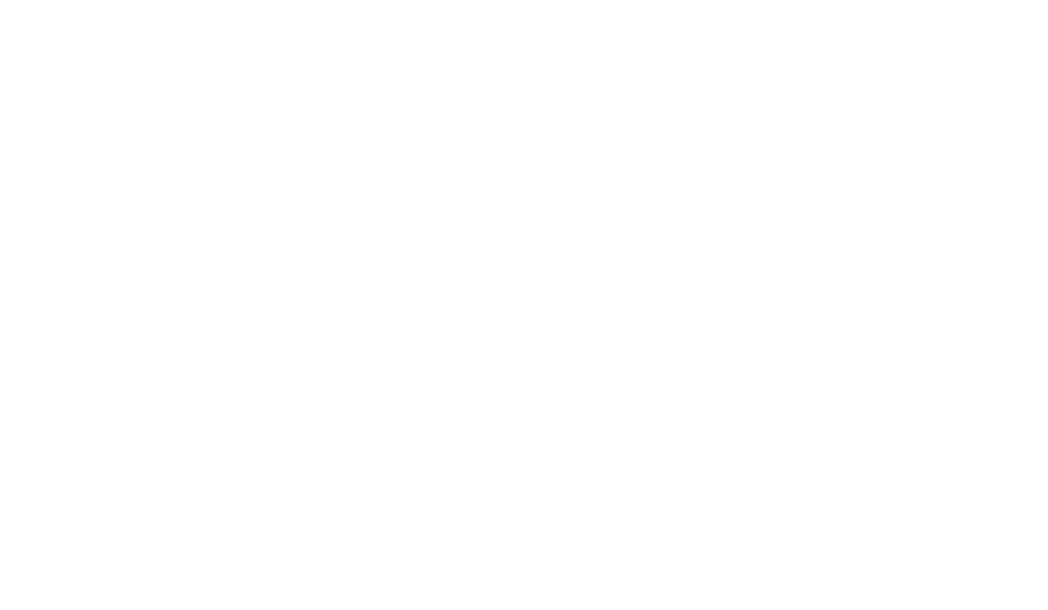
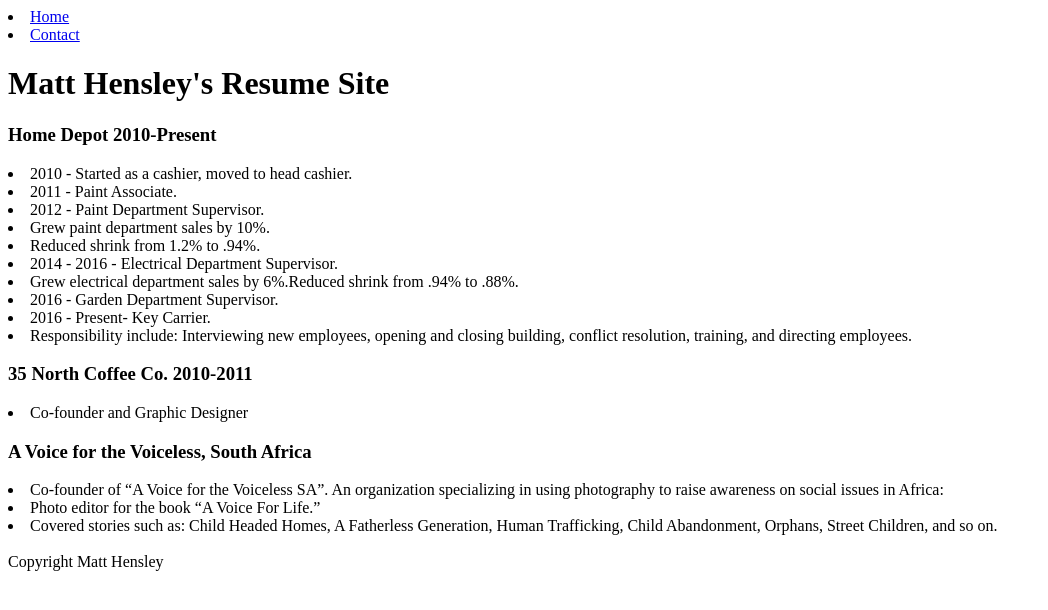
Before and after one commit to Matthensley777/matthensley777.github.io, a plain HTML site: page index.html in a window 1280 px wide. Shown: the whole page, without its empty margins (0-1048 px from the left). Drawn offline with Linux system fonts and the light colour scheme.

Commit message:
midway commit

```diff
--- a/contact.html
+++ b/contact.html
@@ -5,10 +5,22 @@
 </head>
 <body>
 <nav>
-	<link rel="stylesheet" type="text/css" href="index.html">
-	<link rel="stylesheet" type="text/css" href="#">
+	<li><a href="index.html">Home</a></li>
+	<li><a href="#">Contact</a></li>
 </nav>
 
+<h1>Matt Hensley's Resume Site</h1>
 
+<article>
+	<h3>How To Contact Me</h3>
+	<ul>
+		<li><a href="matt.hensley777@gmail.com">Email</a></li>
+		<li><a href="https://github.com/Matthensley777">Github</a></li>
+		<li><a href="https://www.facebook.com">Facebook</a></li>
+		<li><a href="https://www.twitter.com">Twitter</a></li>
+	</ul>
+</article>
+<br>
+<footer>Copyright Matt Hensley</footer>
 </body>
 </html>
--- a/index.html
+++ b/index.html
@@ -5,10 +5,44 @@
 </head>
 <body>
 <nav>
-	<link rel="stylesheet" type="text/css" href="#">
-	<link rel="stylesheet" type="text/css" href="contact.html">
+	<li><a href="#">Home</a></li>
+	<li><a href="contact.html">Contact</a></li>
 </nav>
 
+<h1>Matt Hensley's Resume Site</h1>
+
+<article>
+	<h3>Home Depot 2010-Present</h3>
+		<section>
+			<li>2010 - Started as a cashier, moved to head cashier.</li>
+			<li>2011 - Paint Associate.</li>
+			<li>2012 - Paint Department Supervisor.</li>
+			<li>Grew paint department sales by 10%.</li>
+			<li>Reduced shrink from 1.2% to .94%.</li>
+			<li>2014 - 2016 - Electrical Department Supervisor.</li>
+			<li>Grew electrical department sales by 6%.Reduced shrink from .94% to .88%.</li>
+			<li>2016 - Garden Department Supervisor.</li>
+			<li>2016 - Present- Key Carrier.</li>
+			<li>Responsibility include: Interviewing new employees, opening and closing building, conflict resolution, training, and directing employees.</li></p>
+		</section>
+</article>
+<article>
+	<h3>35 North Coffee Co. 2010-2011</h3>
+		<section>
+			<li>Co-founder and Graphic Designer</li>
+		</section>
+</article>
+<article>
+	<h3>A Voice for the Voiceless, South Africa</h3>
+		<section>
+			<li>Co-founder of “A Voice for the Voiceless SA”. An organization specializing in using photography to raise awareness on social issues in Africa:</li>
+            <li>Photo editor for the book “A Voice For Life.”  </li>
+            <li>Covered stories such as: Child Headed Homes, A Fatherless Generation, Human Trafficking, Child Abandonment, Orphans, Street Children, and so on.  </li>
+		</section>
+</article>
+
+<br>
+<footer>Copyright Matt Hensley</footer>
 
 </body>
 </html>
```
